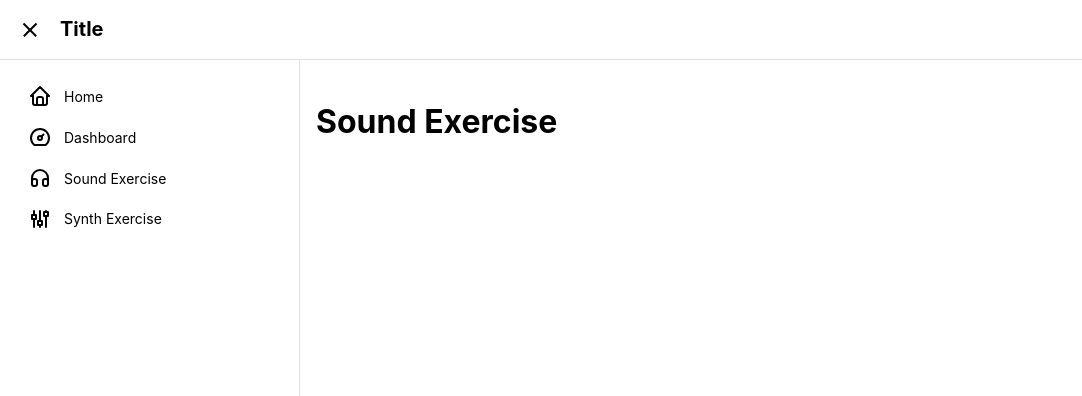
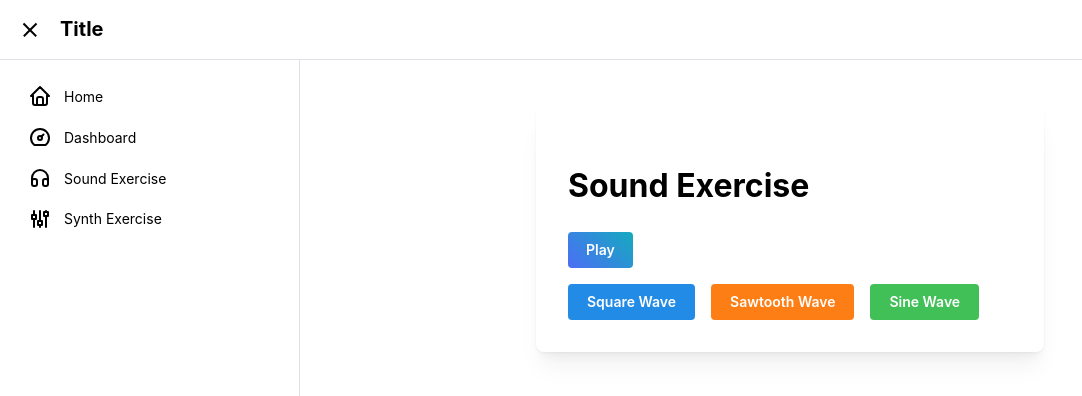
Before and after one commit to YuWangHei/InSynth, a React (Create React App) app: page /SoundExercise in a window 1280 px wide. Shown: the top 396 px of the page, without its empty margins (0-1082 px from the left). Built offline with nearby package versions, Linux system fonts and the light colour scheme.

Commit message:
Eddy: A really really brief sound exercise(hearing diff wave)

```diff
--- a/src/pages/sound-exercise/SoundExercise.js
+++ b/src/pages/sound-exercise/SoundExercise.js
@@ -1,11 +1,84 @@
-import React from 'react';
+import React, { useState } from 'react';
+import { Button, Group, Text, Container, Paper } from '@mantine/core';
 import Frame from '../Frame';
 
 function SoundExercise() {
+  const [result, setResult] = useState('');
+  const [currentWaveform, setCurrentWaveform] = useState(null);
+
+  // Function to play a waveform
+  const playWaveform = (type) => {
+    const audioContext = new (window.AudioContext || window.webkitAudioContext)();
+    const oscillator = audioContext.createOscillator();
+
+    // Set the type of waveform (sine, square, sawtooth)
+    oscillator.type = type;
+    oscillator.frequency.setValueAtTime(440, audioContext.currentTime); // Set frequency to 440Hz (A4)
+
+    // Connect oscillator to output (speakers)
+    oscillator.connect(audioContext.destination);
+
+    // Start and stop the oscillator after 1 second
+    oscillator.start();
+    oscillator.stop(audioContext.currentTime + 1);
+  };
+
+  // Function to randomly select and play a waveform
+  const handlePlayRandomWaveform = () => {
+    const waveforms = ['sine', 'square', 'sawtooth'];
+    const randomWaveform = waveforms[Math.floor(Math.random() * waveforms.length)];
+
+    setCurrentWaveform(randomWaveform); // Store the random waveform
+    playWaveform(randomWaveform);       // Play the random waveform
+    setResult('');                      // Clear previous result
+  };
+
+  // Function to handle user's guess
+  const handleGuess = (guess) => {
+    if (!currentWaveform) {
+      setResult('Please click "Play" first!');
+      return;
+    }
+
+    if (guess === currentWaveform) {
+      setResult('Correct! You identified the waveform.');
+    } else {
+      setResult(`Incorrect! The correct answer was ${currentWaveform}.`);
+    }
+  };
+
   return (
-    <Frame>
+    <Frame>    <Container size="xs" mt="xl">
+    <Paper shadow="md" p="xl" radius="md">
       <h1>Sound Exercise</h1>
-    </Frame>
+
+      {/* Display result */}
+      <Text size="lg" weight={500} align="center" mb="md">
+        {result}
+      </Text>
+
+      {/* Play button */}
+      <Group position="center" mb="md">
+        <Button onClick={handlePlayRandomWaveform} variant="gradient" gradient={{ from: 'indigo', to: 'cyan' }}>
+          Play
+        </Button>
+      </Group>
+
+      {/* Waveform guessing buttons */}
+      <Group position="center">
+        <Button onClick={() => handleGuess('square')} color="blue">
+          Square Wave
+        </Button>
+        <Button onClick={() => handleGuess('sawtooth')} color="orange">
+          Sawtooth Wave
+        </Button>
+        <Button onClick={() => handleGuess('sine')} color="green">
+          Sine Wave
+        </Button>
+      </Group>
+    </Paper>
+  </Container></Frame>
+
   );
 }
 
```
